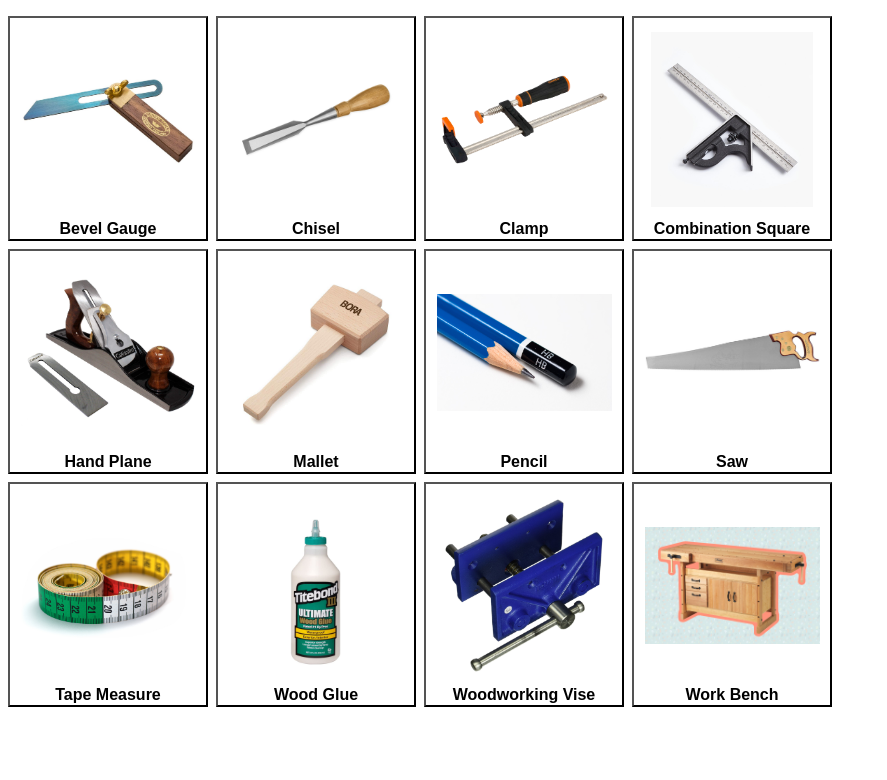
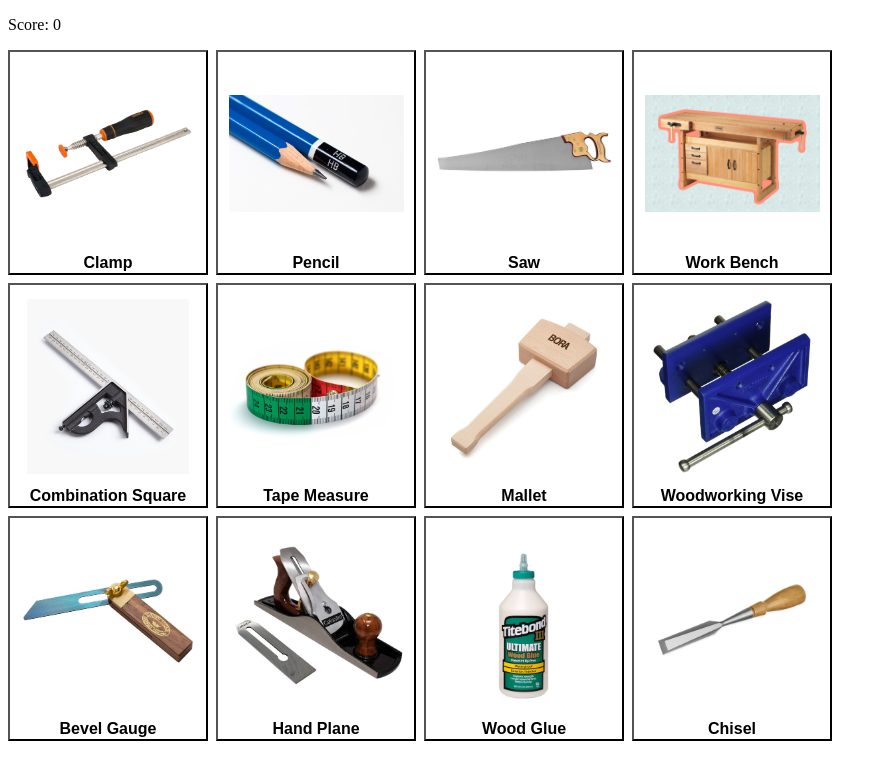
Before and after one commit to gitdingus/memory-game, a React app: page / in a window 1280 px wide. Shown: the top 780 px of the page, without its empty margins (0-887 px from the left). Built offline with nearby package versions, Linux system fonts and the light colour scheme.

Commit message:
Game logic

```diff
--- a/src/App.jsx
+++ b/src/App.jsx
@@ -1,13 +1,39 @@
-import React from 'react';
+import React, { useState, useEffect } from 'react';
 import getCardInfo from './card-info.js';
+import shuffleArray from './shuffle-array.js';
 import Card from './components/Card.jsx';
 import './styles.css';
 
+let cardData = getCardInfo();
+
 export default function App() {
-  // Held in a variable so they are able to be shuffled outside of the return
-  const Cards = getCardInfo().map((card) => (
-    <Card key={card.uuid} title={card.title} path={card.path} />
+  const [score, setScore] = useState(0);
+
+  useEffect(() => {
+    const pScore = document.querySelector('#score');
+    pScore.textContent = `Score: ${score}`;
+  });
+
+  const cardClicked = (uuid, previouslyClicked) => {
+    if (previouslyClicked === true) {
+      setScore(0);
+      cardData = getCardInfo();
+    } else {
+      setScore(score + 1);
+    }
+  };
+
+  const Cards = cardData.map((card) => (
+    <Card
+      key={card.uuid}
+      uuid={card.uuid}
+      title={card.title}
+      path={card.path}
+      reportClick={cardClicked}
+    />
   ));
+
+  shuffleArray(Cards);
 
   return (
     <div className="card-container">
```
